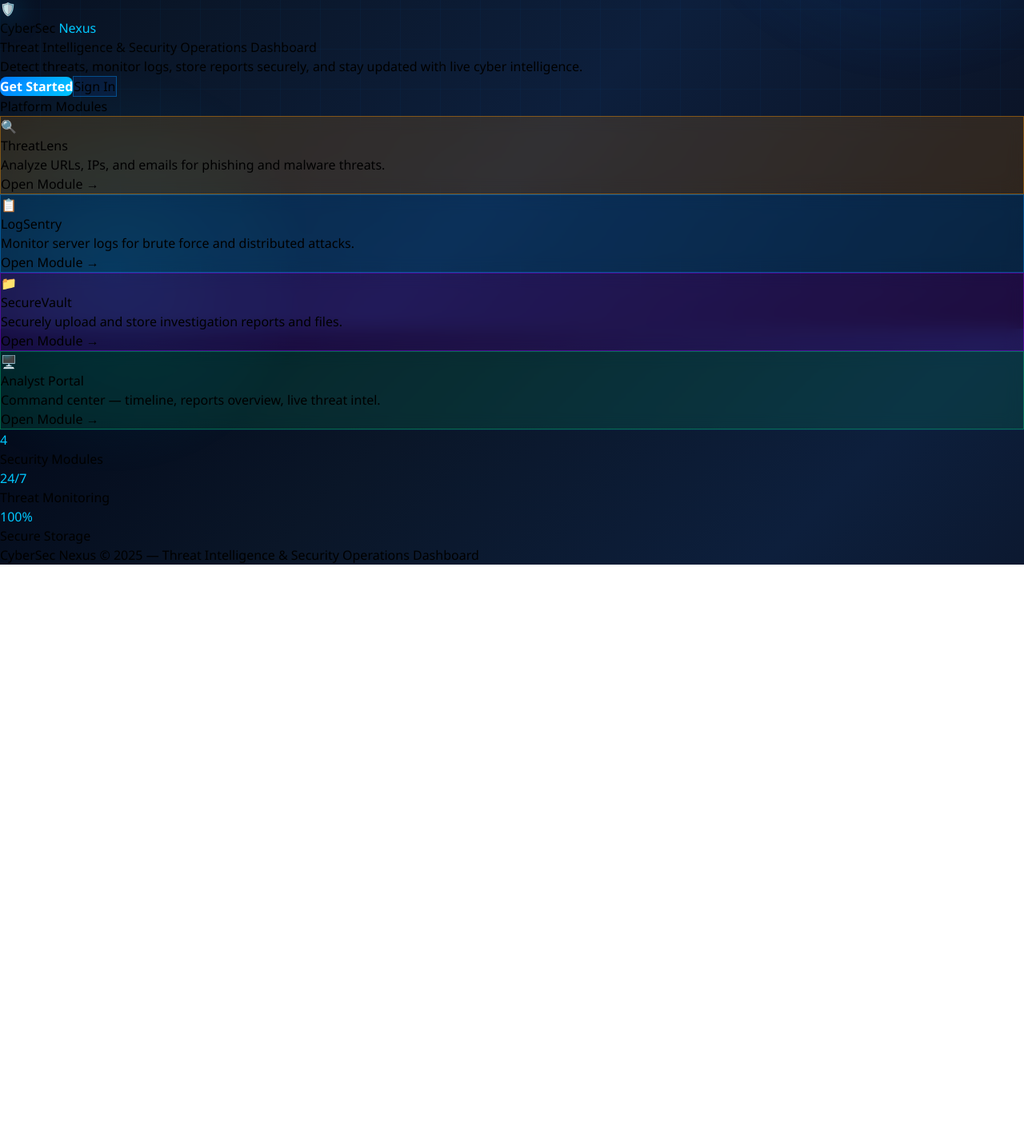
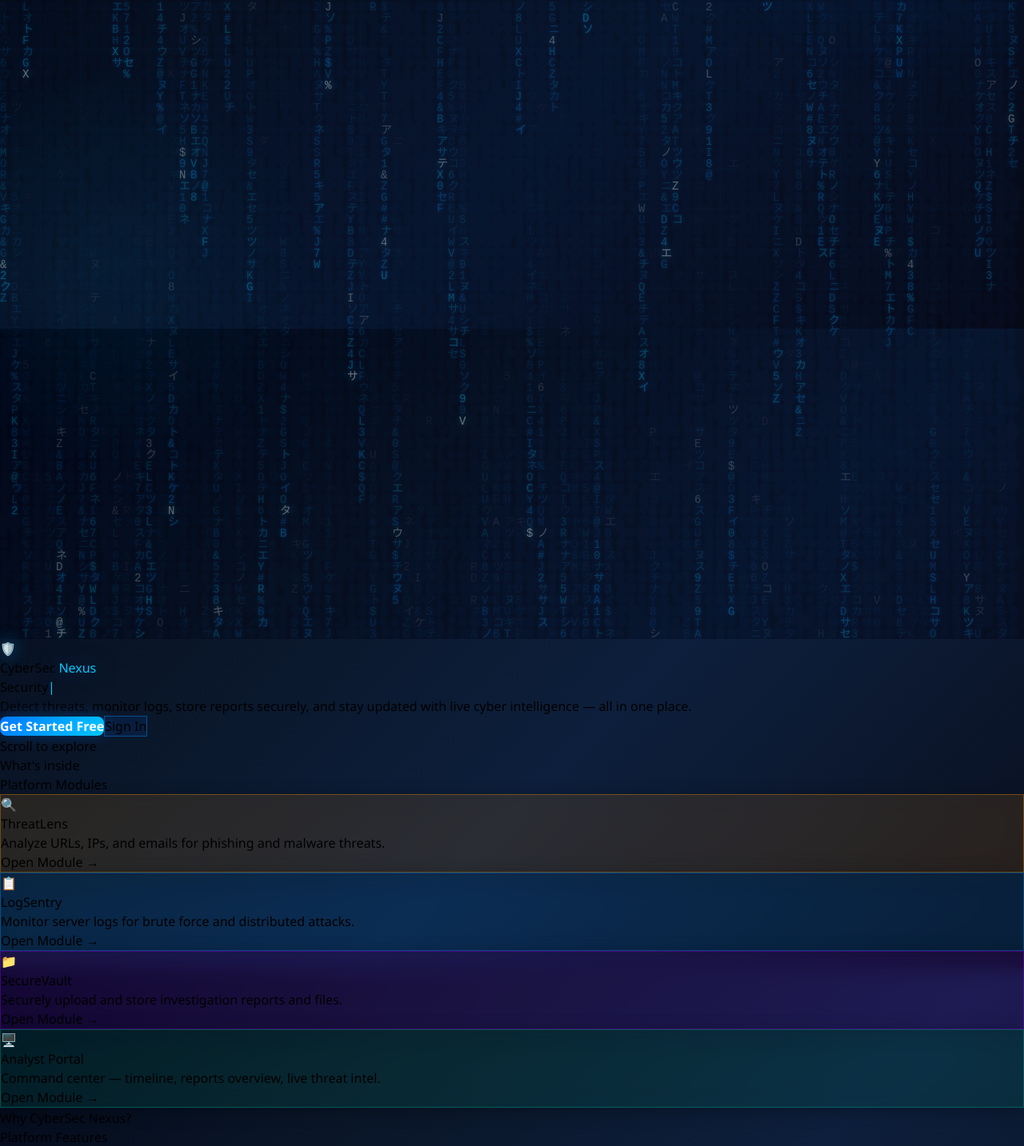
Before and after one commit to shraavaniii/CyberSec-Nexus, a React (Vite) app in the folder client/: page / in a window 1280 px wide. Shown: the part 389-1822 px from the top of the page at 80% size. Before the commit the page ends 1095 px from the top, so only its background shows below. Built offline with nearby package versions, Linux system fonts and the light colour scheme.

Commit message:
Add matrix background animation to homepage

```diff
--- a/client/src/pages/Home.jsx
+++ b/client/src/pages/Home.jsx
@@ -1,73 +1,277 @@
+import { useEffect, useRef, useState } from "react"
 import { useNavigate } from "react-router-dom"
+
+// MATRIX RAIN CANVAS
+function MatrixRain() {
+  const canvasRef = useRef(null)
+
+  useEffect(() => {
+    const canvas = canvasRef.current
+    const ctx = canvas.getContext("2d")
+
+    canvas.width = window.innerWidth
+    canvas.height = window.innerHeight
+
+    const chars = "アイウエオカキクケコサシスセソタチツテトナニヌネノ0123456789ABCDEFGHIJKLMNOPQRSTUVWXYZ@#$%&"
+    const fontSize = 14
+    const columns = Math.floor(canvas.width / fontSize)
+    const drops = Array(columns).fill(1)
+
+    const draw = () => {
+      // DARK BLUE FADE EFFECT
+      ctx.fillStyle = "rgba(2, 8, 24, 0.05)"
+      ctx.fillRect(0, 0, canvas.width, canvas.height)
+
+      drops.forEach((y, i) => {
+        const char = chars[Math.floor(Math.random() * chars.length)]
+        const x = i * fontSize
+
+        // BRIGHT HEAD CHARACTER
+        if (Math.random() > 0.95) {
+          ctx.fillStyle = "#ffffff"
+          ctx.shadowColor = "#00c8ff"
+          ctx.shadowBlur = 10
+        } else {
+          // BLUE MATRIX CHARACTERS
+          const opacity = Math.random() * 0.5 + 0.3
+          ctx.fillStyle = `rgba(0, ${Math.floor(150 + Math.random() * 105)}, 255, ${opacity})`
+          ctx.shadowColor = "#0078ff"
+          ctx.shadowBlur = 4
+        }
+
+        ctx.font = `${fontSize}px monospace`
+        ctx.fillText(char, x, y * fontSize)
+        ctx.shadowBlur = 0
+
+        // RESET DROP RANDOMLY
+        if (y * fontSize > canvas.height && Math.random() > 0.975) {
+          drops[i] = 0
+        }
+        drops[i]++
+      })
+    }
+
+    const interval = setInterval(draw, 40)
+
+    const handleResize = () => {
+      canvas.width = window.innerWidth
+      canvas.height = window.innerHeight
+    }
+    window.addEventListener("resize", handleResize)
+
+    return () => {
+      clearInterval(interval)
+      window.removeEventListener("resize", handleResize)
+    }
+  }, [])
+
+  return (
+    <canvas
+      ref={canvasRef}
+      className="fixed top-0 left-0 w-full h-full"
+      style={{ zIndex: 0, opacity: 0.4 }}
+    />
+  )
+}
+
+// TYPEWRITER HOOK
+function useTypewriter(texts, speed = 80) {
+  const [displayText, setDisplayText] = useState("")
+  const [textIndex, setTextIndex] = useState(0)
+  const [charIndex, setCharIndex] = useState(0)
+  const [deleting, setDeleting] = useState(false)
+
+  useEffect(() => {
+    const current = texts[textIndex]
+    const timeout = setTimeout(() => {
+      if (!deleting) {
+        setDisplayText(current.slice(0, charIndex + 1))
+        if (charIndex + 1 === current.length) {
+          setTimeout(() => setDeleting(true), 2000)
+        } else {
+          setCharIndex(c => c + 1)
+        }
+      } else {
+        setDisplayText(current.slice(0, charIndex - 1))
+        if (charIndex - 1 === 0) {
+          setDeleting(false)
+          setTextIndex(i => (i + 1) % texts.length)
+          setCharIndex(0)
+        } else {
+          setCharIndex(c => c - 1)
+        }
+      }
+    }, deleting ? speed / 2 : speed)
+
+    return () => clearTimeout(timeout)
+  }, [charIndex, deleting, textIndex, texts, speed])
+
+  return displayText
+}
 
 function Home() {
   const navigate = useNavigate()
   const isLoggedIn = localStorage.getItem("isLoggedIn") === "true"
   const username = localStorage.getItem("username")
 
+  const typewriterText = useTypewriter([
+    "Threat Intelligence Platform",
+    "Security Operations Dashboard",
+    "Cyber Attack Detection System",
+    "Real-Time Log Monitoring",
+    "Phishing URL Analyzer",
+  ])
+
   const modules = [
-    { icon: "🔍", title: "ThreatLens", desc: "Analyze URLs, IPs, and emails for phishing and malware threats.", path: "/threatlens", color: "rgba(255,150,0,0.15)", border: "rgba(255,150,0,0.4)" },
-    { icon: "📋", title: "LogSentry", desc: "Monitor server logs for brute force and distributed attacks.", path: "/logsentry", color: "rgba(0,150,255,0.15)", border: "rgba(0,150,255,0.4)" },
-    { icon: "📁", title: "SecureVault", desc: "Securely upload and store investigation reports and files.", path: "/secure-reports", color: "rgba(150,0,255,0.15)", border: "rgba(150,0,255,0.4)" },
-    { icon: "🖥️", title: "Analyst Portal", desc: "Command center — timeline, reports overview, live threat intel.", path: "/analyst-portal", color: "rgba(0,255,150,0.1)", border: "rgba(0,255,150,0.3)" },
+    { icon: "🔍", title: "ThreatLens", desc: "Analyze URLs, IPs, and emails for phishing and malware threats.", path: "/threatlens", color: "rgba(255,150,0,0.12)", border: "rgba(255,150,0,0.35)" },
+    { icon: "📋", title: "LogSentry", desc: "Monitor server logs for brute force and distributed attacks.", path: "/logsentry", color: "rgba(0,150,255,0.12)", border: "rgba(0,150,255,0.35)" },
+    { icon: "📁", title: "SecureVault", desc: "Securely upload and store investigation reports and files.", path: "/secure-reports", color: "rgba(150,0,255,0.12)", border: "rgba(150,0,255,0.35)" },
+    { icon: "🖥️", title: "Analyst Portal", desc: "Command center — timeline, reports overview, live threat intel.", path: "/analyst-portal", color: "rgba(0,200,150,0.1)", border: "rgba(0,200,150,0.3)" },
+  ]
+
+  const features = [
+    { icon: "⚡", title: "Real-Time Detection", desc: "Instant threat analysis on URLs, IPs and emails" },
+    { icon: "🔐", title: "Role-Based Access", desc: "Admin and user roles with protected routes" },
+    { icon: "📡", title: "Live Threat Intel", desc: "Latest cybersecurity news feed from around the world" },
+    { icon: "🗂️", title: "Audit Timeline", desc: "Every action logged with timestamp for full traceability" },
+    { icon: "📧", title: "Admin Alerts", desc: "Instant email notification when new users register" },
+    { icon: "🛡️", title: "Secure Storage", desc: "Upload and manage security reports safely" },
   ]
 
   return (
-    <div className="min-h-screen flex flex-col">
+    <div className="min-h-screen flex flex-col relative">
 
-      {/* HERO */}
-      <div className="flex flex-col items-center justify-center text-center py-24 px-6 relative">
-        <div className="absolute inset-0 flex items-center justify-center pointer-events-none">
-          <div className="w-96 h-96 rounded-full opacity-10"
-            style={{ background: "radial-gradient(circle, #0078ff 0%, transparent 70%)" }} />
+      {/* MATRIX RAIN BACKGROUND */}
+      <MatrixRain />
+
+      {/* DARK OVERLAY for readability */}
+      <div className="fixed inset-0 pointer-events-none"
+        style={{
+          zIndex: 1,
+          background: "linear-gradient(135deg, rgba(2,8,24,0.85) 0%, rgba(10,22,64,0.80) 50%, rgba(2,8,24,0.85) 100%)"
+        }}
+      />
+
+      {/* CONTENT — above matrix */}
+      <div className="relative" style={{ zIndex: 2 }}>
+
+        {/* HERO SECTION */}
+        <div className="flex flex-col items-center justify-center text-center py-28 px-6">
+
+          {/* GLOWING SHIELD */}
+          <div className="relative mb-6">
+            <div className="absolute inset-0 rounded-full animate-ping"
+              style={{ background: "rgba(0,120,255,0.15)", transform: "scale(1.5)" }} />
+            <div className="text-8xl animate-shield relative">🛡️</div>
           </div>
-        <div className="text-7xl mb-6 animate-shield relative z-10">🛡️</div>
-        <h1 className="text-6xl font-bold text-white mb-3 relative z-10">
-          CyberSec <span style={{ color: "#00c8ff" }}>Nexus</span>
+
+          {/* TITLE */}
+          <h1 className="text-6xl md:text-7xl font-bold text-white mb-4 tracking-tight">
+            CyberSec{" "}
+            <span style={{
+              color: "#00c8ff",
+              textShadow: "0 0 30px rgba(0,200,255,0.5), 0 0 60px rgba(0,200,255,0.2)"
+            }}>
+              Nexus
+            </span>
           </h1>
-        <p className="text-blue-300 text-lg mb-2 relative z-10">
-          Threat Intelligence & Security Operations Dashboard
+
+          {/* TYPEWRITER */}
+          <div className="h-8 mb-6">
+            <p className="text-blue-300 text-xl font-mono">
+              {typewriterText}
+              <span className="animate-flicker" style={{ color: "#00c8ff" }}>|</span>
             </p>
-        <p className="text-blue-400 text-sm max-w-xl mb-10 opacity-70 relative z-10">
-          Detect threats, monitor logs, store reports securely, and stay updated with live cyber intelligence.
+          </div>
+
+          <p className="text-blue-400 text-sm max-w-xl mb-10 opacity-70 leading-relaxed">
+            Detect threats, monitor logs, store reports securely, and stay updated
+            with live cyber intelligence — all in one place.
           </p>
 
+          {/* CTA BUTTONS */}
           {isLoggedIn ? (
-          <div className="flex flex-col items-center gap-4 relative z-10">
-            <p className="text-blue-200 text-lg">Welcome back, <span className="text-white font-bold">{username}</span>! 👋</p>
-            <button onClick={() => navigate("/dashboard")} className="btn-glow px-10 py-3 rounded-xl text-base">
+            <div className="flex flex-col items-center gap-4">
+              <p className="text-blue-200 text-lg">
+                Welcome back,{" "}
+                <span className="text-white font-bold"
+                  style={{ textShadow: "0 0 10px rgba(0,200,255,0.5)" }}>
+                  {username}
+                </span>! 👋
+              </p>
+              <button onClick={() => navigate("/dashboard")}
+                className="btn-glow px-10 py-4 rounded-xl text-base font-bold"
+                style={{ boxShadow: "0 0 20px rgba(0,120,255,0.3)" }}>
                 Go to Dashboard →
               </button>
             </div>
           ) : (
-          <div className="flex gap-4 relative z-10">
-            <button onClick={() => navigate("/register")} className="btn-glow px-8 py-3 rounded-xl text-base">
-              Get Started
+            <div className="flex gap-4 flex-wrap justify-center">
+              <button onClick={() => navigate("/register")}
+                className="btn-glow px-8 py-4 rounded-xl text-base font-bold"
+                style={{ boxShadow: "0 0 20px rgba(0,120,255,0.3)" }}>
+                Get Started Free
               </button>
               <button onClick={() => navigate("/login")}
-              className="px-8 py-3 rounded-xl font-bold text-base text-blue-300 transition-all hover:text-white hover:scale-105"
+                className="px-8 py-4 rounded-xl font-bold text-base text-blue-300 transition-all hover:text-white hover:scale-105"
                 style={{ border: "1px solid rgba(0,150,255,0.4)", background: "rgba(0,100,255,0.1)" }}>
                 Sign In
               </button>
             </div>
           )}
+
+          {/* SCROLL INDICATOR */}
+          <div className="mt-16 flex flex-col items-center gap-2 opacity-40">
+            <p className="text-blue-400 text-xs uppercase tracking-widest">Scroll to explore</p>
+            <div className="w-px h-8 bg-gradient-to-b from-blue-400 to-transparent" />
+          </div>
         </div>
 
-      {/* MODULES */}
+        {/* MODULES SECTION */}
         <div className="px-6 pb-16">
-        <h2 className="text-2xl text-blue-300 font-bold text-center mb-10 uppercase tracking-widest opacity-80">
-          Platform Modules
-        </h2>
+          <div className="text-center mb-10">
+            <p className="text-blue-400 text-xs uppercase tracking-widest mb-2 opacity-60">What's inside</p>
+            <h2 className="text-3xl font-bold text-white">Platform Modules</h2>
+          </div>
           <div className="grid grid-cols-1 md:grid-cols-2 lg:grid-cols-4 gap-6 max-w-6xl mx-auto">
             {modules.map((mod, i) => (
               <div key={i} onClick={() => navigate(mod.path)}
-              className="p-6 rounded-2xl cursor-pointer card-hover group"
-              style={{ background: mod.color, border: `1px solid ${mod.border}`, backdropFilter: "blur(10px)" }}>
+                className="p-6 rounded-2xl cursor-pointer group transition-all duration-300 hover:-translate-y-3"
+                style={{
+                  background: mod.color,
+                  border: `1px solid ${mod.border}`,
+                  backdropFilter: "blur(12px)",
+                  boxShadow: "0 4px 20px rgba(0,0,0,0.3)"
+                }}
+                onMouseEnter={e => e.currentTarget.style.boxShadow = `0 20px 60px ${mod.border}`}
+                onMouseLeave={e => e.currentTarget.style.boxShadow = "0 4px 20px rgba(0,0,0,0.3)"}
+              >
                 <div className="text-4xl mb-4 group-hover:scale-125 transition-transform duration-300">{mod.icon}</div>
                 <h3 className="text-white text-lg font-bold mb-2 group-hover:text-blue-200 transition-colors">{mod.title}</h3>
-              <p className="text-blue-300 text-sm opacity-80">{mod.desc}</p>
-              <div className="mt-4 text-sm font-bold opacity-0 group-hover:opacity-100 transition-opacity text-blue-300">
-                Open Module →
+                <p className="text-blue-300 text-sm opacity-80 leading-relaxed">{mod.desc}</p>
+                <div className="mt-4 text-sm font-bold opacity-0 group-hover:opacity-100 transition-all duration-300 text-blue-300 flex items-center gap-1">
+                  Open Module <span>→</span>
+                </div>
+              </div>
+            ))}
+          </div>
+        </div>
+
+        {/* FEATURES SECTION */}
+        <div className="px-6 pb-16"
+          style={{ borderTop: "1px solid rgba(0,150,255,0.1)" }}>
+          <div className="text-center mb-10 pt-12">
+            <p className="text-blue-400 text-xs uppercase tracking-widest mb-2 opacity-60">Why CyberSec Nexus?</p>
+            <h2 className="text-3xl font-bold text-white">Platform Features</h2>
+          </div>
+          <div className="grid grid-cols-1 md:grid-cols-2 lg:grid-cols-3 gap-5 max-w-5xl mx-auto">
+            {features.map((f, i) => (
+              <div key={i} className="flex items-start gap-4 p-5 rounded-xl transition-all duration-300 hover:-translate-y-1"
+                style={{ background: "rgba(0,100,255,0.06)", border: "1px solid rgba(0,150,255,0.12)" }}>
+                <span className="text-2xl flex-shrink-0">{f.icon}</span>
+                <div>
+                  <h3 className="text-white font-bold mb-1 text-sm">{f.title}</h3>
+                  <p className="text-blue-300 text-xs opacity-70 leading-relaxed">{f.desc}</p>
                 </div>
               </div>
             ))}
@@ -75,20 +279,28 @@
         </div>
 
         {/* STATS */}
-      <div className="py-10 px-6" style={{ borderTop: "1px solid rgba(0,150,255,0.1)" }}>
+        <div className="py-12 px-6"
+          style={{ borderTop: "1px solid rgba(0,150,255,0.1)", borderBottom: "1px solid rgba(0,150,255,0.1)" }}>
           <div className="grid grid-cols-3 max-w-2xl mx-auto text-center gap-6">
             {[["4", "Security Modules"], ["24/7", "Threat Monitoring"], ["100%", "Secure Storage"]].map(([val, label], i) => (
               <div key={i}>
-              <p className="text-4xl font-bold" style={{ color: "#00c8ff" }}>{val}</p>
-              <p className="text-blue-400 text-sm mt-1">{label}</p>
+                <p className="text-4xl font-bold mb-1"
+                  style={{ color: "#00c8ff", textShadow: "0 0 20px rgba(0,200,255,0.4)" }}>
+                  {val}
+                </p>
+                <p className="text-blue-400 text-sm opacity-70">{label}</p>
               </div>
             ))}
           </div>
         </div>
 
         {/* FOOTER */}
-      <div className="text-center text-blue-500 text-xs pb-6 opacity-50">
+        <div className="text-center py-6">
+          <p className="text-blue-500 text-xs opacity-40">
             CyberSec Nexus © 2025 — Threat Intelligence & Security Operations Dashboard
+          </p>
+        </div>
+
       </div>
     </div>
   )
```
Lines whose indentation alone changed are shown as unchanged.
